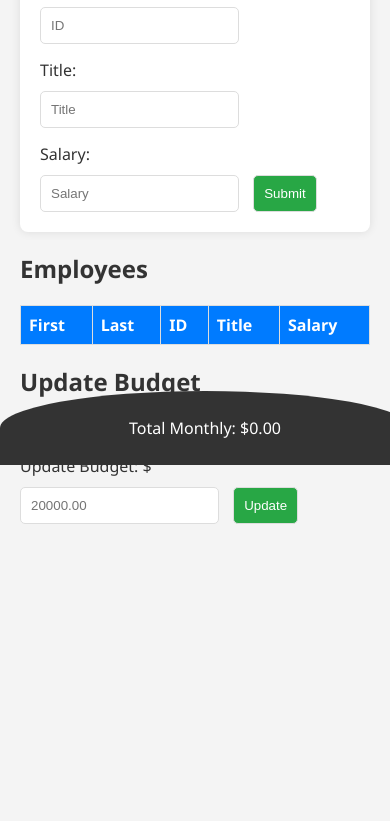
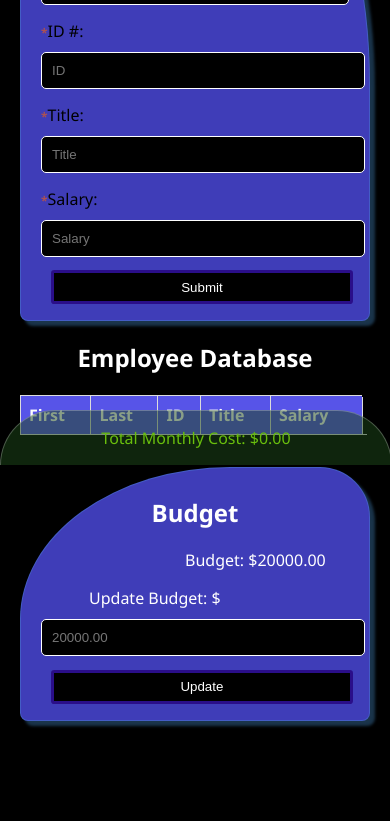
Before and after one commit to Djsmith611/weekend-salary-calculator, a website: page index.html in a window 390 px wide. Shown: the part 379-1200 px from the top of the page. Before the commit the page ends 1003 px from the top, so only its background shows below. Drawn offline with Linux system fonts and the light colour scheme.

Commit message:
changed styling and some titles, added button hover effect, fixed delete button to take up entire td field

```diff
--- a/index.html
+++ b/index.html
@@ -12,33 +12,37 @@
     </header>
     <main>
       <form id="addEmployeeForm">
-        <h2>Add Employee</h2>
-        <label for="firstName">First:</label><input type="text" id="firstName" data-testid="firstNameInput" placeholder="First" required>
-        <label for="lastName">Last:</label><input type="text" id="lastName" data-testid="lastNameInput" placeholder="Last" required>
-        <label for="idNumber">ID #:</label><input type="number" id="idNumber" data-testid="idInput" placeholder="ID" required><br>
-        <label for="jobTitle">Title:</label><input type="text" id="jobTitle" data-testid="titleInput" placeholder="Title" required>
-        <label for="salary">Salary:</label><input type="number" id="salary" data-testid="annualSalaryInput" placeholder="Salary" required>
-        <input type="submit" id="submitButton" data-testid="submitButton">
+        <h2>New Employee</h2>
+        <p class="required">* Required Field</p>
+        <label for="firstName"><span class="required">*</span>First:</label><input type="text" id="firstName" data-testid="firstNameInput" placeholder="First" required>
+        <label for="lastName"><span class="required">*</span>Last:</label><input type="text" id="lastName" data-testid="lastNameInput" placeholder="Last" required>
+        <label for="idNumber"><span class="required">*</span>ID #:</label><input type="number" id="idNumber" data-testid="idInput" placeholder="ID" required>
+        <label for="jobTitle"><span class="required">*</span>Title:</label><input type="text" id="jobTitle" data-testid="titleInput" placeholder="Title" required>
+        <label for="salary"><span class="required">*</span>Salary:</label><input type="number" id="salary" data-testid="annualSalaryInput" placeholder="Salary" required>
+        <button type="submit" id="submitButton" class="button" data-testid="submitButton">Submit</button>
       </form>
-      <h2>Employees</h2>
+      <h2>Employee Database</h2>
       <table>
         <thead>
-          <th>First</th>
-          <th>Last</th>
-          <th>ID</th>
-          <th>Title</th>
-          <th>Salary</th>
+          <th class="nonDelete">First</th>
+          <th class="nonDelete">Last</th>
+          <th class="nonDelete">ID</th>
+          <th class="nonDelete">Title</th>
+          <th class="nonDelete">Salary</th>
+          <th id="deleteHead"></th>
         </thead>
         <tbody id="employeeData">
         </tbody>
       </table>
-      <h2>Update Budget</h2>
-      <p>Current Budget: $<span id="budget">20000.00</span></p>
-      <label for="budgetInput">Update Budget: $</label><input type="number" id="budgetInput" placeholder="20000.00">
-      <button id="updateBudget">Update</button>
-    </main>
+      <div id="budgetDiv">
+          <h2>Budget</h2>
+          <p id="budgetDisplay">Budget: $<span id="budget">20000.00</span></p>
+          <label for="budgetInput" id="budgetLabel">Update Budget: $</label><input type="number" id="budgetInput" placeholder="20000.00">
+          <button id="updateBudget" class="button">Update</button>
+      </div>
+   </main>
     <footer id="footer">
-      <p>Total Monthly: $<span id="totalMonthly">0.00</span></p>
+      <p>Total Monthly Cost: $<span id="totalMonthly">0.00</span></p>
     </footer>
   </body>
 </html>
--- a/script.js
+++ b/script.js
@@ -11,10 +11,8 @@ const submitButton = document.getElementById('submitButton');
 const footer = document.getElementById('footer');
 // Employee container
 const employees = document.getElementById('employeeData');
-
 // Monthly cost display
 const totalMonthly = document.getElementById('totalMonthly');
-
 // Monthly cost to update
 var currentMonthlyCost = 0;
 
@@ -38,22 +36,27 @@ function addEmployee(event){
     // Creating a new first name table data
     let firstName = document.createElement('td');
     firstName.textContent = firstNameInput.value;
+    firstName.className = 'nonDelete';
     employee.appendChild(firstName);
     // Creating a new last name table data
     let lastName = document.createElement('td');
     lastName.textContent = lastNameInput.value;
+    lastName.className = 'nonDelete'
     employee.appendChild(lastName);
     // Creating a new id number table data
     let idNumber = document.createElement('td');
     idNumber.textContent = idInput.value;
+    idNumber.className = 'nonDelete';
     employee.appendChild(idNumber);
     let jobTitle = document.createElement('td');
     jobTitle.textContent = jobTitleInput.value;
+    jobTitle.className = 'nonDelete';
     employee.appendChild(jobTitle);
     // Creating a new salary table data
     let salary = document.createElement('td');
     salary.textContent = '$'+ parseFloat(salaryInput.value).toFixed(2);
     salary.className = 'salaryValue';
+    salary.classList.add('nonDelete');
     employee.appendChild(salary);
     // Calling update on monthly cost, false for no deletion
     updateMonthlyCost(false, parseFloat(salaryInput.value));
--- a/style.css
+++ b/style.css
@@ -1,19 +1,34 @@
+:root {
+    --buttonHover: #2a0e89;
+    --buttonBackground: #000000;
+    --deleteButton: #370000;
+    --deleteButtonHover:rgb(235, 0, 0);
+    --elementBack: hsl(241, 76%, 62%);
+    --elementBackAlt:hsl(241, 50%, 48%);
+    --shadow: rgba(78, 155, 222, 0.334);
+}
 
 body {
     font-family: 'Segoe UI', Tahoma, Geneva, Verdana, sans-serif;
     margin: 0;
     padding: 0;
-    background: #f4f4f4;
-    color: #333;
+    background: #000000;
+    color: #000000;
 }
 
 header {
-    background: #007BFF;
-    color: #fff;
+    background: var(--elementBack);
+    color: rgb(255, 255, 255);
     padding: 20px;
     text-align: center;
     border-bottom-left-radius: 50%;
     border-bottom-right-radius: 50%;
+    box-shadow: 5px 5px 2px var(--shadow);
+    border: solid 1px var(--shadow);
+}
+
+h2 {
+    text-align: center;
 }
 
 h1 {
@@ -23,75 +38,169 @@ h1 {
 main {
     padding: 20px;
     padding-bottom: 100px;
+    color: #ffffff;
+}
+
+form,
+#budgetDiv {
+    background: var(--elementBackAlt);
+    padding: 20px;
+    border-radius: 8px;
+    box-shadow: 0 0 10px rgba(0, 0, 0, 0.1);
+    padding-bottom: 1em;
+    border-top-left-radius: 50px;
+    border-top-right-radius: 60%;
+    box-shadow: 5px 5px 3px var(--shadow);
+    border: solid 1px var(--shadow);
+
 }
 
 
-form {
-    background: #fff;
-    padding: 20px;
-    border-radius: 8px;
-    box-shadow: 0 0 10px rgba(0, 0, 0, 0.1);
+#budgetDiv {
+    margin-top: 2em;
+    padding-top: 0.5em;
+    border-top-left-radius: 60%;
+    border-top-right-radius: 50px;
 }
 
 label {
     display: block;
     margin: 15px 0 5px;
+    color: black;
 }
 
-input[type="text"],
-input[type="number"],
-input[type="submit"],
-button {
+#budgetLabel {
+    color: #ffffff;
+    margin-left: 3em;
+}
+
+input,
+.button {
     width: 98%;
     padding: 10px;
     margin-top: 5px;
     border-radius: 5px;
-    border: 1px solid #ddd;
+    border: 1px solid rgb(255, 255, 255);
+    background: var(--buttonBackground);
+    color: white;
 }
 
-input[type="submit"],
-button {
-    align-self: center;
-    background: #28a745;
-    color: #fff;
-    cursor: pointer;
-    margin-left: 10px;
+#firstName {
+    width: 83%
 }
 
-input[type="submit"]:hover,
-button:hover {
-    background: #218838;
+#lastName {
+    width: 93%
 }
 
-.deleteButton{
-    background: red;
-    width: 100px;
+.button {
+    display: inline-block;
+    cursor: pointer;
+    text-decoration: none;
+    border: 3px solid var(--buttonHover);
+    padding: .5em 1em;
+    border-radius: .25em;
+    margin-left: 10px;
+    position: relative;
+    isolation: isolate;
+    margin-top: 1em;
 }
-.deleteButton:hover {
-    background: rgb(145, 1, 1);
+
+.button::after {
+    content:'';
+    position: absolute;
+    z-index: -1;
+    background: var(--buttonHover);
+    inset:0;
+    scale: 0 1;
+    transform-origin: right;
+    transition: scale 450ms;
 }
+
+.button:hover::after,
+.button:focus-visible::after {
+    transform-origin: left;
+    scale: 1 1;
+}
+
+.deleteButton {
+    background: var(--buttonBackground);
+    width: 100%;
+    color: white;
+    margin-right: 0;
+    margin-left: 0;
+    border: 3px solid var(--deleteButtonHover);
+    display: inline-block;
+    cursor: pointer;
+    text-decoration: none;
+    padding: .5em 1em;
+    border-radius: .25em;
+    position: relative;
+    isolation: isolate;
+    height: 100%;
+    margin-top: 0;
+}
+
+.deleteButton::after {
+    content:'';
+    position: absolute;
+    z-index: -1;
+    background: var(--deleteButtonHover);
+    inset:0;
+    scale: 0 1;
+    transform-origin: right;
+    transition: scale 450ms;
+}
+
+.deleteButton:hover::after,
+.deleteButton:focus-visible::after {
+    transform-origin: left;
+    scale: 1 1;
+}
+
 table {
     width: 100%;
     border-collapse: collapse;
     margin-top: 20px;
+    color: #ffffff;
 }
 
-table, th, td {
+table,
+th,
+td {
     border: 1px solid #ddd;
 }
 
-th, td {
+td {
+    text-align: center;
+    padding: 8px;
+    padding-right: 0;
+    align-items: center;
+    align-content: center;
+}
+
+.nonDelete {
     text-align: left;
+    align-items: left;
+    align-content: left;
     padding: 8px;
+    padding-right: 0;
 }
 
 th {
-    background-color: #007BFF;
+    background-color: var(--elementBack);
     color: white;
 }
 
+#deleteHead {
+    background: #000000;
+    border-right: solid #000000;
+    border-top: solid #000000;
+}
+
 tr:nth-child(even) {
-    background-color: #f2f2f2;
+    background-color: #6d6c6c;
+    color: #000000;
 }
 
 footer {
@@ -99,33 +208,33 @@ footer {
     left: 0;
     bottom: 0;
     width: 100%;
-    background: #333;
-    color: #fff;
+    background: hsla(115, 47%, 19%, 0.523);
+    border: 1px solid rgba(255, 255, 255, 0.256);
+    border-bottom: none;
+    color: #69bf0d;
     text-align: center;
-    padding: 10px 0;
+    padding: 0;
+    margin-bottom: 0;
+    margin-top: 0;
     z-index: 10;
-    border-top-left-radius: 50%;
-    border-top-right-radius: 50%;
+    border-top-left-radius: 500px;
+    border-top-right-radius: 500px;
 }
 
-.over-budget{
-    color: red;
+#budgetDisplay {
+    margin-left:9em;
 }
 
-@media screen and (max-width: 600px) {
-    header, footer {
-        padding: 10px;
-    }
+.over-budget {
+    color: red;
+    background-color: #00000087;
+    border: solid 1px;
+    border-color: red;
+    border-bottom: none;
+}
 
-    form, table {
-        margin-top: 10px;
-    }
-
-    input[type="text"],
-    input[type="number"],
-    input[type="submit"],
-    button {
-        width: auto;
-        margin-top: 5px;
-    }
+.required{
+    font-size: 12px;
+    color: rgb(172, 81, 81);
+    font-weight: bold;
 }
```
